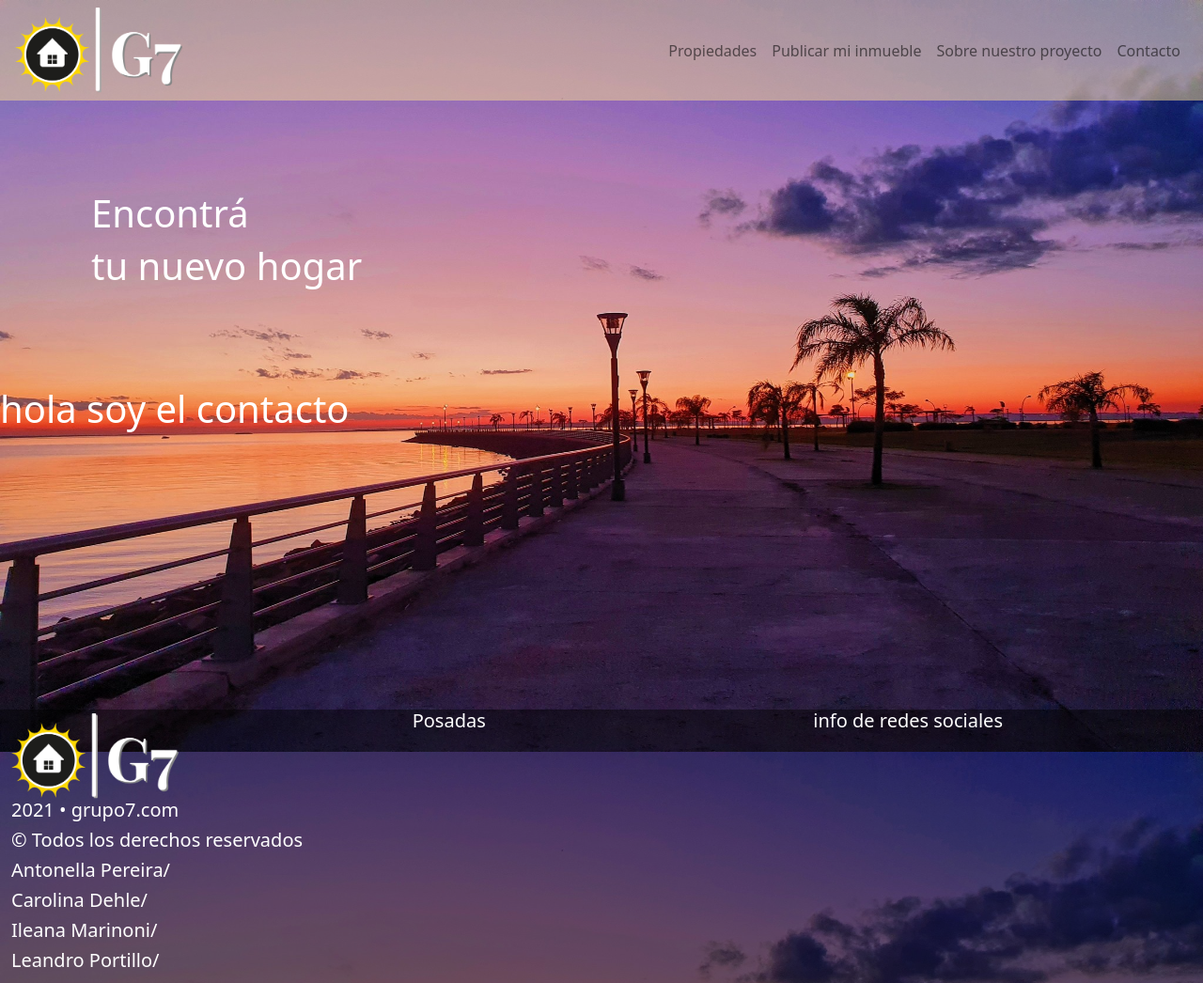
After one commit to car0s0ad/proyecto-final, a PHP site: page /contacto.php in a window 1280 px wide. The commit adds this page. Shown: the whole page at 94% size. Run offline with PHP 8.4, Linux system fonts and the light colour scheme; some libraries are stand-ins or nearby versions.

Commit message:
cambios grales

```diff
--- /dev/null
+++ b/contacto.php
@@ -0,0 +1,32 @@
+<?php include("includes/header.php") ?>
+<?php include("includes/bootstrap.html") ?>
+    <html class="h-100">
+    <body class="h-100">
+        <main role="main"></main>
+
+         <section class="col- py-5">
+            <div class="container-fluid container-md py-5">
+               <div class="row align-items-center col-md-6">
+                <h1>Encontrá</h1>
+                <h1>tu nuevo hogar</h1>
+            </div>
+        </section>
+<H1>hola soy el contacto</H1>
+
+<br>
+<br>
+<br>
+<br>
+<br>
+<br>
+<br>
+<br>
+<br>
+<br>
+<br>
+<br>
+
+
+    </body>
+    <?php include("includes/footer.php") ?>
+    </html>
--- a/estilos.css
+++ b/estilos.css
@@ -29,38 +29,6 @@ footer{
     background-color:rgba(249, 220, 144, 0.5);
 }
 
-<<<<<<< HEAD
-=======
-.camp-select .mycamp{
-    button.btn{
-      border-radius: 0;
-      border-color: #ffffff;
-      border-width: 2px;
-      background-color: transparent;
-      &:hover{
-        background-color: rgba(0,0,0,.2);
-        border-color: #ffffff;
-      }
-      .caret{
-        height: 10px;
-        width: 10px;
-        margin-top: -12px;
-        border: none;
-        &:before{
-          font-family: 'FontAwesome';
-          display: inline-block;
-          content:'\f107';
-          color: #fff;
-          font-size: 20px;
-          // width: 200px;
-          // height: 200px;
-        }
-      }
-    }
-
-  }
-
->>>>>>> bddc7717e67c1ea95ed74d47bf2cb4fb07382df6
 
 .botoncito{
     background:#1B26BC;
--- a/includes/header.php
+++ b/includes/header.php
@@ -10,24 +10,24 @@
         <link rel="stylesheet" href="estilos.css">
     </head>
     <header>
-    <nav class="navbar navbar-expand-md navbar-light navbar-custom">
-  <a> <img class="logo" src=./recursos/logo.png width=178,4 height=91,4 alt="logo"> </a>
+    <nav class="navbar navbar-expand-md navbar-light navbar-custom" >
+  <a href="index.php"> <img lass="logo"  src="./recursos/logo.png" href="index.php" width=178,4 height=91,4 alt="logo"> </a>
   <button class="navbar-toggler" type="button" data-toggle="collapse" data-target="#navbarSupportedContent" aria-controls="navbarSupportedContent" aria-expanded="false" aria-label="Toggle navigation">
     <span class="navbar-toggler-icon"></span>
   </button>
   <div class="collapse navbar-collapse" id="navbarSupportedContent">
     <ul class="navbar-nav ml-auto">
       <li class="nav-item">
-        <a class="nav-link" href="#">Propiedades</a>
+        <a class="nav-link" href="propiedades.php">Propiedades</a>
       </li>
       <li class="nav-item">
-        <a class="nav-link" href="#">Publicar mi inmueble</a>
+        <a class="nav-link" href="publicar.php">Publicar mi inmueble</a>
       </li>
       <li class="nav-item">
-        <a class="nav-link" href="#">Sobre nuestro proyecto</a>
+        <a class="nav-link" href="sobreesteproyecto.php">Sobre nuestro proyecto</a>
       </li>
       <li class="nav-item">
-        <a class="nav-link" href="#">Contacto</a>
+        <a class="nav-link" href="contacto.php">Contacto</a>
       </li>
     </ul>
   </div>
--- a/index.php
+++ b/index.php
@@ -53,8 +53,6 @@
   </div>
 </section>
 
-<<<<<<< HEAD
-=======
 <br>
 <br>
 <br>
@@ -69,9 +67,6 @@
 <br>
 
 
->>>>>>> bddc7717e67c1ea95ed74d47bf2cb4fb07382df6
-
-
     </body>
     <?php include("includes/footer.php") ?>
     </html>
```
Also changed, not shown: propiedades.php (added, +32 -0 lines), publicar.php (added, +32 -0 lines), sobreesteproyecto.php (added, +32 -0 lines).
